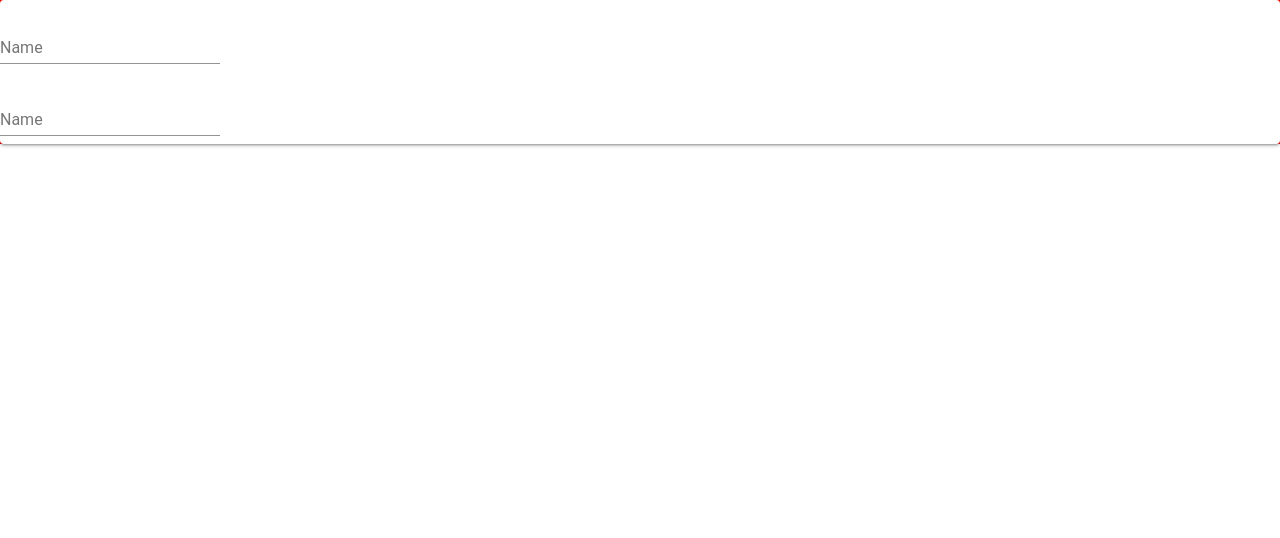
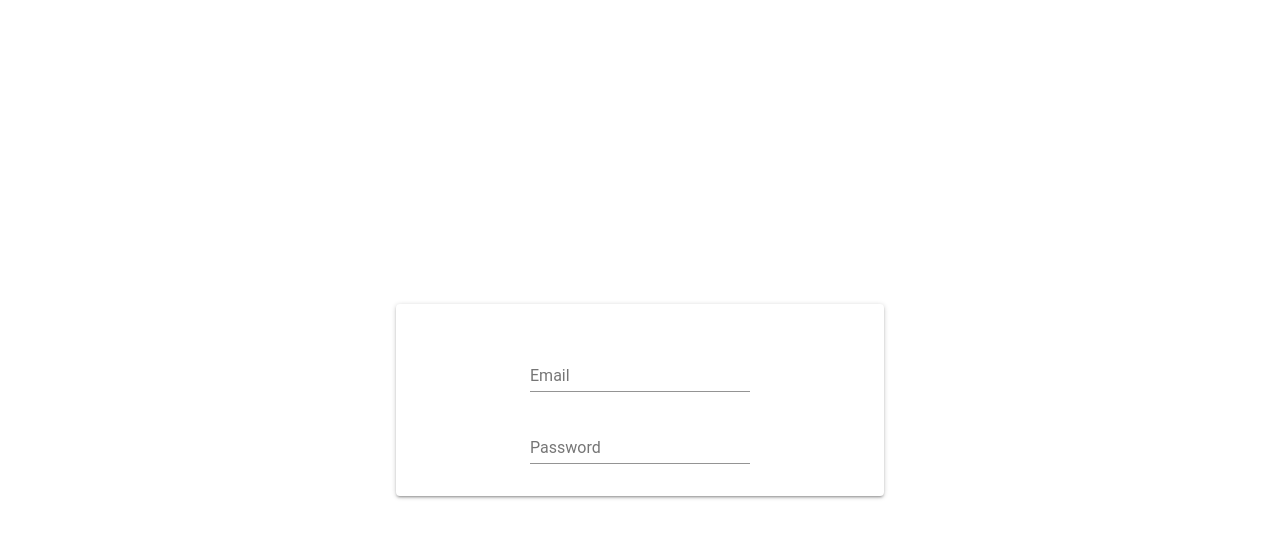
Before and after one commit to Roykssop/gfit-pokemon-cards, a React (Create React App) app: page / in a window 1280 px wide. Shown: the top 538 px of the page. Built offline with nearby package versions, Linux system fonts and the light colour scheme.

Commit message:
Login html

```diff
--- a/src/App.js
+++ b/src/App.js
@@ -10,13 +10,7 @@ const styles = theme => ({
 
 class App extends Component {
   render () {
-    const { classes } = this.props
-
-    return (
-      <div className={ classes.root }>
-        <Login />
-      </div>
-    );
+    return <Login />
   }
 }
 
--- a/src/pages/auth/Login.jsx
+++ b/src/pages/auth/Login.jsx
@@ -1,56 +1,71 @@
 import React, { Component } from 'react'
-import { Paper, WithStyles, withStyles, TextField, Grid } from '@material-ui/core'
+import { Paper, withStyles, TextField, Grid } from '@material-ui/core'
 
 const styles = theme => ({
 	container: {
-		margin: 'auto',
+		height: '100vh',
+		display: 'flex',
+		justifyContent: 'center',
+		alignItems: 'center'
 	},
+	paper: {
+		padding: theme.spacing.unit * 3,
+	},
+	centerText: {
+		textAlign: 'center',
+	},
+
 })
 
 class Login extends Component {
 	state = {
-		email: null,
-		password: null,
+		email: "",
+		password: "",
 	}
 
-	handleChange = (email,event) => {
-		console.log(event, email)
-		// this.setState({ })
+	handleChange = (type, event) => {
+		console.log(type)
+		this.setState({ [type]: event.target.value })
 	}
 
 
 	render () {
 		const { classes } = this.props
+		console.log("Test")
 
 		return (
-		<section>
-			<Paper>
-			<form className={classes.container} noValidate autoComplete="off">
+		<div className={classes.container}>
+			<Paper className={classes.paper}>
+				<form noValidate autoComplete="off">
 					<Grid container>
-					<Grid item xs={12}>
+						<Grid item xs={12} className={classes.centerText}>
 							<TextField
-						id="standard-name"
-						label="Name"
+							id="standard-email"
+							label="Email"
 							value={this.state.email}
-						onChange={ (e ) =>  this.handleChange('email', e) }
+							onChange={ e =>  this.handleChange('email', e) }
 							margin="normal"
 						/>
 						</Grid>
-					<Grid item xs={12}>
+						<Grid item xs={12} className={classes.centerText}>
 							<TextField
-						id="standard-name"
-						label="Name"
+							id="standard-password"
+							label="Password"
 							className={classes.textField}
-						value={this.state.name}
-						onChange={ (e ) => this.handleChange('password', e)  }
+							value={this.state.password}
+							onChange={ e => this.handleChange('password', e)  }
 							margin="normal"
 							/>
 						</Grid>
 					</Grid>
 				</form>
 			</Paper>
-		</section>)
+		</div>)
 	}
 }
 
 export default withStyles(styles)(Login)
+
+ /*
+
+				*/
```
Lines whose indentation alone changed are shown as unchanged.
